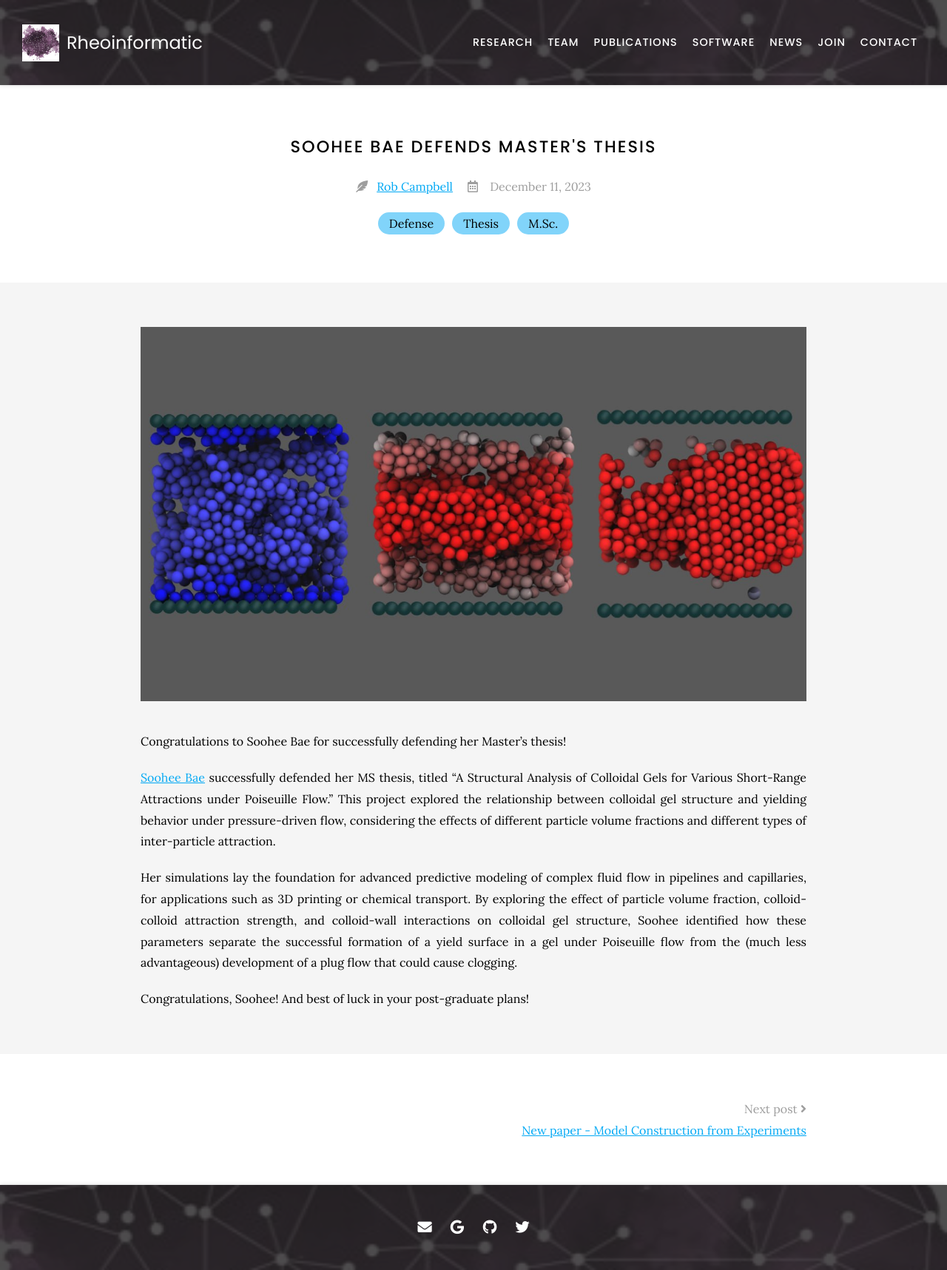
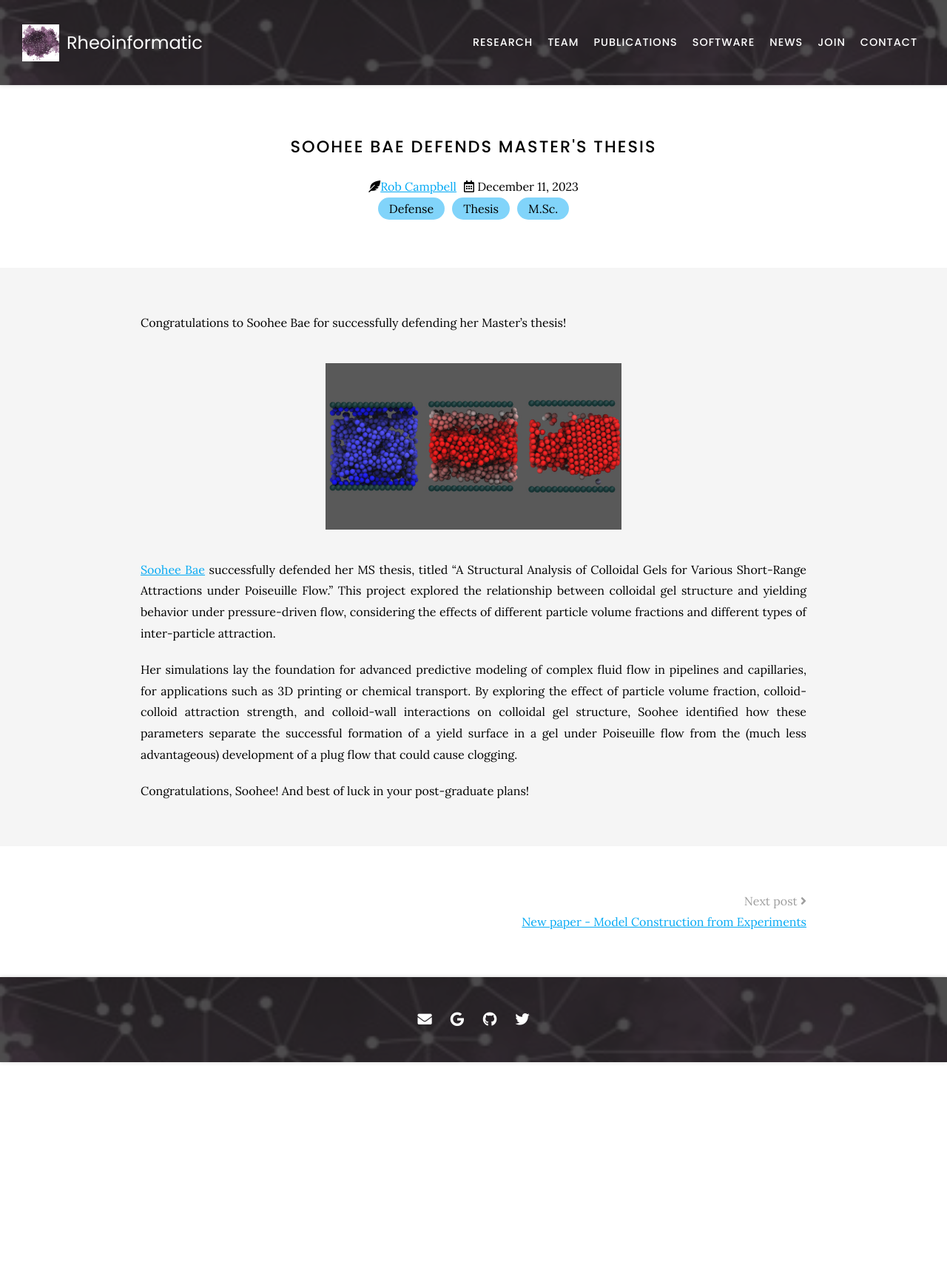
Before and after one commit to procf/procf.github.io, a Jekyll site: the page built from _posts/2023-12-11-soohee-defense.md, in a window 1280 px wide. Shown: the whole page at 74% size. Built offline with Jekyll 4.4.1, drawn with Linux system fonts in a browser that asks for light colours; nearby versions of some CDN libraries; after the commit the page ends 1436 px from its top, so only the background shows below that.

Commit message:
News: try post-info image mods

```diff
--- a/_includes/post-excerpt.html
+++ b/_includes/post-excerpt.html
@@ -8,6 +8,8 @@
     member=include.member
     tags=include.tags
     date=include.date
+    image=include.image
+    headline=include.headline
   %}
 
   <p>
--- a/_includes/post-info.html
+++ b/_includes/post-info.html
@@ -1,4 +1,10 @@
 <div class="post_info">
+  {%- if include.image -%}
+    <div class="post_image">
+      <img src="{{ include.image | relative_url }}" alt="Post Image">
+    </div>
+  {%- endif -%}
+
   {%- if include.author -%}
     <span>
       <i class="fas fa-feather-alt"></i>
--- a/_posts/2023-12-11-soohee-defense.md
+++ b/_posts/2023-12-11-soohee-defense.md
@@ -7,16 +7,18 @@
 author: Rob Campbell
 member: rob-camp"bell
 image: "images/posts/2023-12-11-soohee-defense.jpg"
+headline: "Congratulations to Soohee Bae for successfully defending her Master's thesis!"
 ---
+
+Congratulations to Soohee Bae for successfully defending her Master's thesis!
+
 {% assign image = page.image | default: "" %}
 {% if author_name != "" %}
   {% include figure.html
     image=image
+    width="400px"
   %}
 {% endif %}
-
-
-Congratulations to Soohee Bae for successfully defending her Master's thesis!
 
 [Soohee Bae](https://rheoinformatic.com/members/soohee-bae) successfully defended her MS thesis, titled "A Structural Analysis of Colloidal Gels for Various Short-Range Attractions under Poiseuille Flow." This project explored the relationship between colloidal gel structure and yielding behavior under pressure-driven flow, considering the effects of different particle volume fractions and different types of inter-particle attraction.
 
--- a/css/post-info.scss
+++ b/css/post-info.scss
@@ -6,18 +6,33 @@
 @import "mixins";
 
 .post_info {
-  @include margins;
-  @include trim-v-margins;
-  color: $gray-500;
+  display: flex;
+  justify-content: center; /* Adjust as needed */
+  align-items: center; /* Adjust as needed */
+  margin: 0 -5px; /* Adjust as needed */
+}
 
-  & > span {
-    display: inline-block;
-    margin: 0 10px;
-    text-align: center;
-    white-space: nowrap;
+.post_info > span {
+  margin: 0 5px; /* Adjust as needed */
+}
 
-    #{$icon} {
-      margin-right: 0.75em;
-    }
-  }
+
+.post_image {
+  width: 100px; /* Adjust the width as needed */
+  height: 100px; /* Adjust the height as needed */
+  overflow: hidden; /* Ensure the image is cropped */
+  margin-right: 10px; /* Add spacing between the image and the details */
 }
+
+.post_image img {
+  width: 100%; /* Ensure the image fills the container */
+  height: auto; /* Maintain the aspect ratio */
+  object-fit: cover; /* Crop the image to fit */
+}
+
+.post_details {
+  flex-grow: 1; /* Allow details to grow and fill available space */
+  display: flex; /* Align details vertically */
+  flex-direction: column; /* Stack details vertically */
+  justify-content: center; /* Center details vertically */
+}
```
